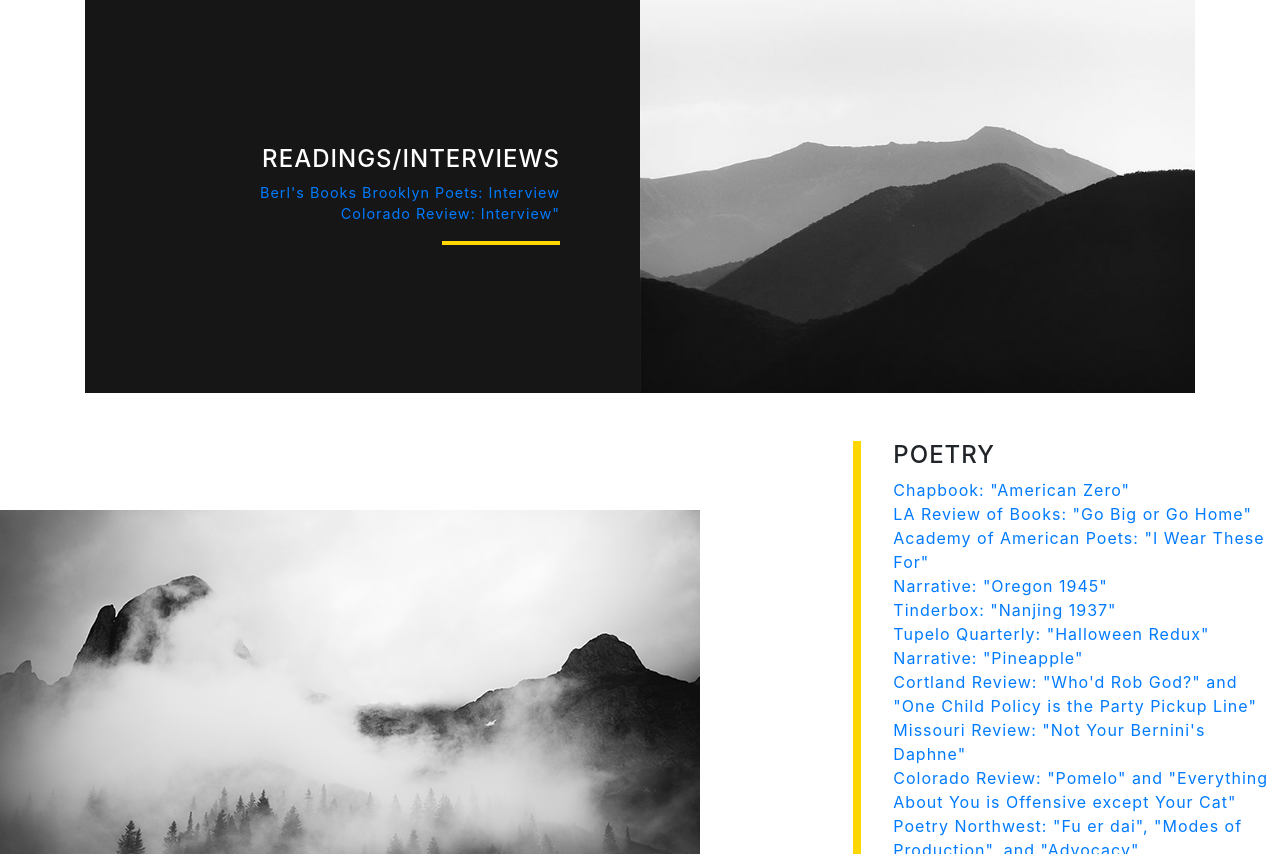
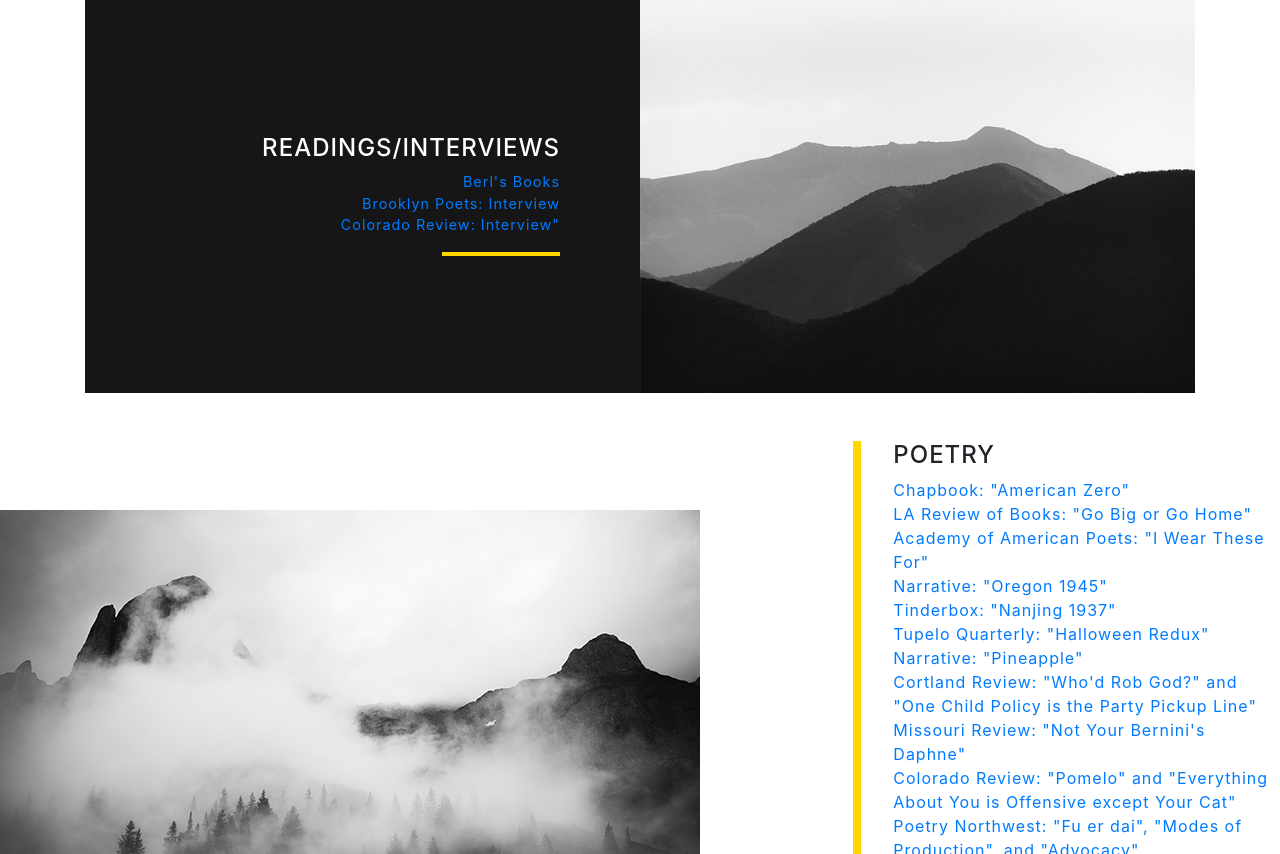
Before and after one commit to stellaywong/stellaywong.github.io, a website with bundled scripts: page index.html in a window 1280 px wide. Shown: the part 1912-2766 px from the top of the page. Built offline with nearby package versions, Linux system fonts and the light colour scheme.

Commit message:
Separate links

```diff
--- a/index.html
+++ b/index.html
@@ -200,7 +200,7 @@
                     force-directed graph data visualization in force-directed graph. Made with Javascript and D3</a></p> -->
                 <h4 class="text-white">READINGS/INTERVIEWS</a></h4>
                 <p class="mb-0 text-white-50">
-                  <a href="http://www.berlspoetry.com/events/2020/2/12/stella-wong-kay-ulanday-barrett-amp-devon-figueroa">Berl's Books</a>
+                  <a href="http://www.berlspoetry.com/events/2020/2/12/stella-wong-kay-ulanday-barrett-amp-devon-figueroa">Berl's Books</a><br>
                   <a href="http://www.brooklynpoets.org/poet/stella-wong/">Brooklyn Poets: Interview</a></br>
                   <a href="https://coloradoreview.colostate.edu/an-interview-with-colorado-review-contributor-and-poet-stella-wong/">Colorado Review: Interview"</a><br>
                 </p>
```
